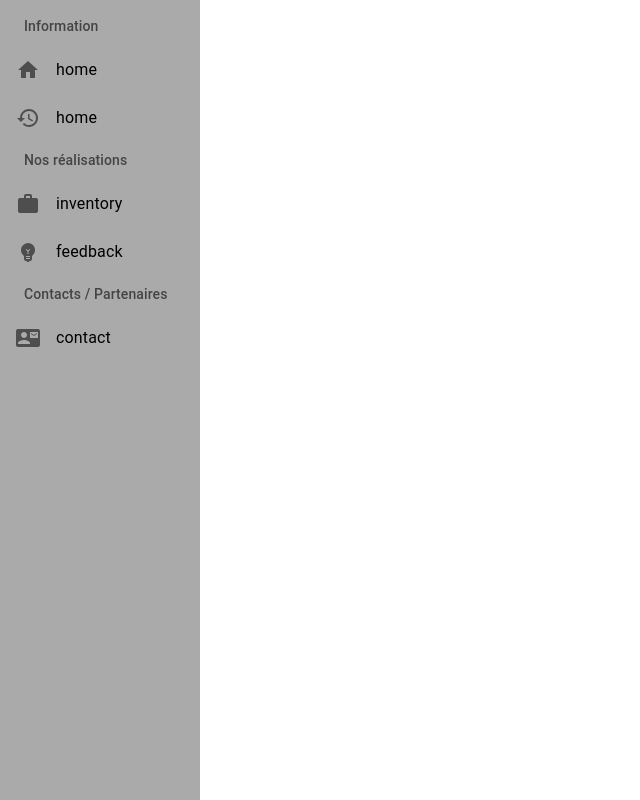
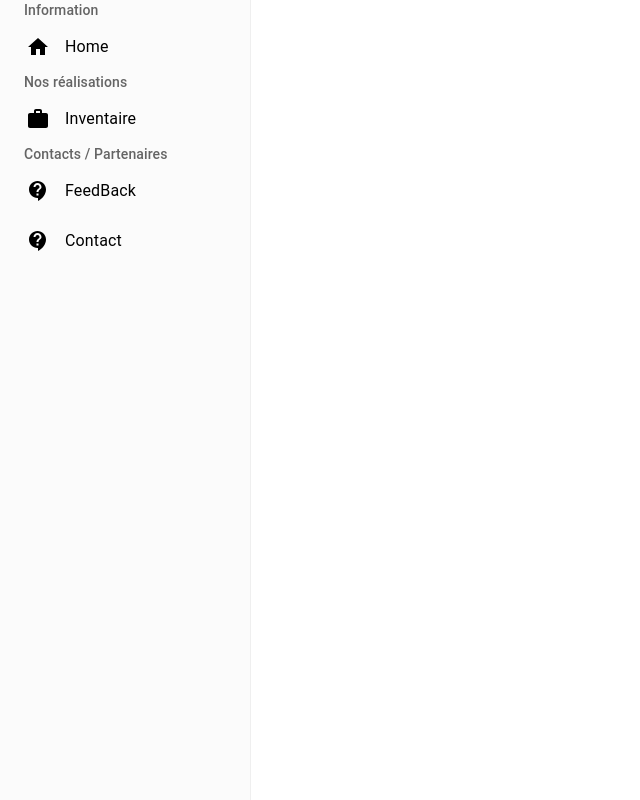
Before and after one commit to InnovaTech-Solution/association, a React (Create React App) app in the folder Front/: page / in a window 1280 px wide. Shown: the whole page, without its empty margins (0-640 px from the left). Built offline with nearby package versions, Linux system fonts and the light colour scheme.

Commit message:
[+] Fix sidebar

```diff
--- a/Front/package.json
+++ b/Front/package.json
@@ -12,6 +12,7 @@
     "@testing-library/user-event": "^13.5.0",
     "react": "^18.2.0",
     "react-dom": "^18.2.0",
+    "react-pro-sidebar": "^1.1.0-alpha.1",
     "react-router-dom": "^6.14.1",
     "react-scripts": "5.0.1",
     "web-vitals": "^2.1.4"
--- a/Front/src/Component/Headers/SideBar.jsx
+++ b/Front/src/Component/Headers/SideBar.jsx
@@ -1,65 +1,72 @@
 import React from 'react';
-import {Box, List, ListItem, ListItemIcon, ListItemText, Typography} from '@mui/material';
+import {Box, Typography} from '@mui/material';
 import {Link} from 'react-router-dom';
+import {Sidebar, MenuItem, Menu} from "react-pro-sidebar";
 import HomeIcon from '@mui/icons-material/Home';
-import HistoryIcon from '@mui/icons-material/History';
 import WorkIcon from '@mui/icons-material/Work';
-import ServicesIcon from '@mui/icons-material/EmojiObjects';
-import ContactIcon from '@mui/icons-material/ContactMail';
+import ContactIcon from '@mui/icons-material/ContactSupport';
 
-const Sidebar = () => {
+function Item(props) {
+    const {icon, title, to, ...other} = props;
+    return (
+        <Box>
+            <MenuItem
+                component={<Link to={to}/>}
+                sx={{backgroundColor: "transparent !important"}}
+                icon={icon}
+            >
+                <Typography {...other}>
+                    {title}
+                </Typography>
+            </MenuItem>
+        </Box>
+    );
+}
+
+const SidebarCustom = () => {
 
     return (
-        <Box sx={{backgroundColor: '#AAA', height: '100%'}}>
-            <List sx={{width: 200}}>
-                <ListItem sx={{pl: 3}}>
-                    <Typography variant="subtitle2" color="textSecondary">
+        <Sidebar
+            border="none"
+            height="100%"
+        >
+            <Menu iconshape="square">
+                <Typography variant="subtitle2" color="textSecondary" sx={{pl: 3}}>
                     Information
                 </Typography>
-                </ListItem>
-                <ListItem button component={Link} to="/home">
-                    <ListItemIcon>
-                        <HomeIcon/>
-                    </ListItemIcon>
-                    <ListItemText primary="home" sx={{marginLeft: '-2vh'}}/>
-                </ListItem>
-                <ListItem button component={Link} to="/home">
-                    <ListItemIcon>
-                        <HistoryIcon/>
-                    </ListItemIcon>
-                    <ListItemText primary="home" sx={{marginLeft: '-2vh'}}/>
-                </ListItem>
-                <ListItem sx={{pl: 3}}>
-                    <Typography variant="subtitle2" color="textSecondary">
+                <Item
+                    icon={<HomeIcon/>}
+                    title="Home"
+                    to="/home"
+                />
+
+                <Typography variant="subtitle2" color="textSecondary" sx={{pl: 3}}>
                     Nos réalisations
                 </Typography>
-                </ListItem>
-                <ListItem button component={Link} to="/inventory">
-                    <ListItemIcon>
-                        <WorkIcon/>
-                    </ListItemIcon>
-                    <ListItemText primary="inventory" sx={{marginLeft: '-2vh'}}/>
-                </ListItem>
-                <ListItem button component={Link} to="/feedback">
-                    <ListItemIcon>
-                        <ServicesIcon/>
-                    </ListItemIcon>
-                    <ListItemText primary="feedback" sx={{marginLeft: '-2vh'}}/>
-                </ListItem>
-                <ListItem sx={{pl: 3}}>
-                    <Typography variant="subtitle2" color="textSecondary">
+
+                <Item
+                    icon={<WorkIcon/>}
+                    title="Inventaire"
+                    to="/inventory"
+                />
+
+
+                <Typography variant="subtitle2" color="textSecondary" sx={{pl: 3}}>
                     Contacts / Partenaires
                 </Typography>
-                </ListItem>
-                <ListItem button component={Link} to="/contact">
-                    <ListItemIcon>
-                        <ContactIcon/>
-                    </ListItemIcon>
-                    <ListItemText primary="contact" sx={{marginLeft: '-2vh'}}/>
-                </ListItem>
-            </List>
-        </Box>
+                <Item
+                    icon={<ContactIcon/>}
+                    title="FeedBack"
+                    to="/feedback"
+                />
+                <Item
+                    icon={<ContactIcon/>}
+                    title="Contact"
+                    to="/contact"
+                />
+            </Menu>
+        </Sidebar>
     );
 };
 
-export default Sidebar;
+export default SidebarCustom;
--- a/Front/src/Layout/Main.jsx
+++ b/Front/src/Layout/Main.jsx
@@ -12,9 +12,8 @@ export default function Main() {
         // <ThemeProvider>
         <div>
 
-            <Box sx={{display: "flex", flexDirection: "row", height: "100vh"}}>
+            <Box sx={{display: "flex", height: "100%", minHeight: "100vh"}}>
                 <Sidebar/>
-            </Box>
                 <div>
                     <Routes>
                         <Route path="/home" element={<Home/>}/>
@@ -23,6 +22,7 @@ export default function Main() {
                         <Route path="/contact" element={<Contact/>}/>
                     </Routes>
                 </div>
+            </Box>
         </div>
         // </ThemeProvider>
     );
```
Also changed, not shown: 1 other file (tests, documents, lock files or other folders). Lines whose indentation alone changed are shown as unchanged.
